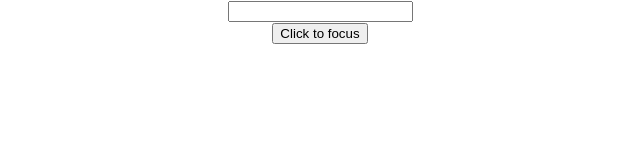
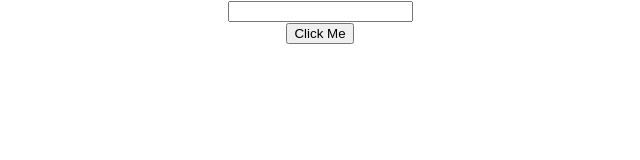
Before and after one commit to python-benedict/react-series, a React (Create React App) app: page / in a window 1280 px wide. Shown: the top 160 px of the page, without its empty margins (320-960 px from the left). Built offline with nearby package versions, Linux system fonts and the light colour scheme.

Commit message:
created a forwarding ref

```diff
--- a/src/App.js
+++ b/src/App.js
@@ -3,11 +3,12 @@
 import './App.css';
 import RefsDemo from './components/RefsDemo';
 import FocusInput from './components/FocusInput';
+import FRparentInput from './components/FRparentInput';
 
 function App() {
   return (
     <div className="App">
-    <FocusInput />
+    <FRparentInput />
       {/* <Children1 heroName="Benedict" nickName="Sefa">
         <p>Hello love of my life</p>
         <div>Hello oay of my lie</div>
--- /dev/null
+++ b/src/components/FRinput.js
@@ -0,0 +1,19 @@
+import React from 'react'
+
+// function FRinput() {
+//   return (
+//     <div>
+//         <input />
+//     </div>
+//   )
+// }
+
+const FRinput = React.forwardRef((props, ref) =>{
+    return(
+        <div>
+            <input ref={ref} />
+        </div>
+    )
+})
+
+export default FRinput
--- /dev/null
+++ b/src/components/FRparentInput.js
@@ -0,0 +1,26 @@
+import React, { Component } from 'react'
+import FRinput from './FRinput'
+
+export class FRparentInput extends Component {
+
+    constructor(props) {
+      super(props)
+
+      this.inputRef = React.createRef()
+    }
+
+    clickHandler = () =>{
+        this.inputRef.current.focus()
+    }
+
+  render() {
+    return (
+      <React.Fragment>
+        <FRinput ref={this.inputRef} />
+        <button onClick={this.clickHandler}>Click Me</button>
+      </React.Fragment>
+    )
+  }
+}
+
+export default FRparentInput
```
